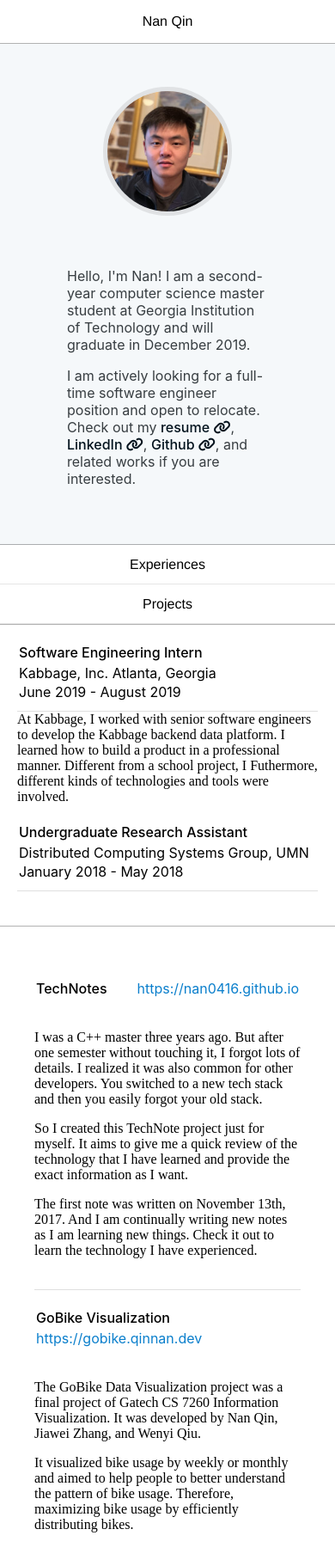
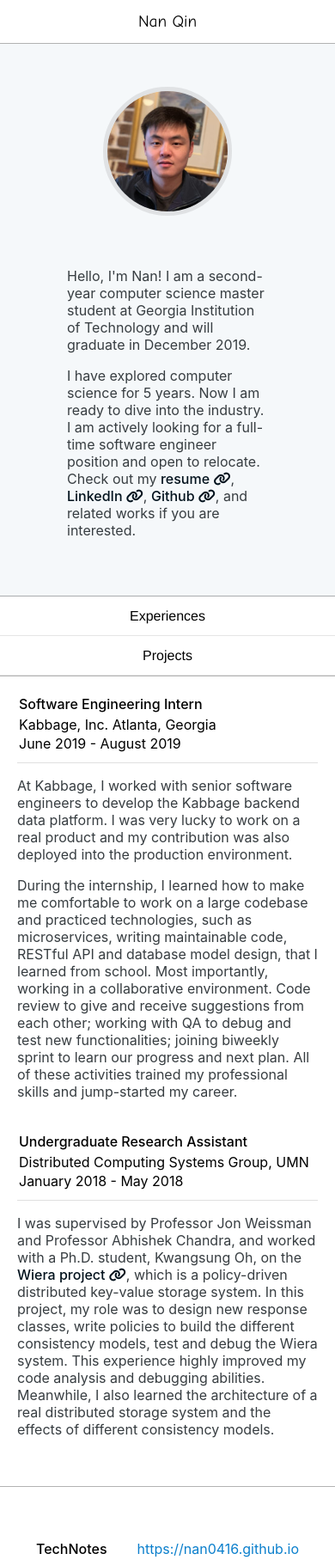
Before and after one commit to Nan0416/profile, a plain HTML site: page index.html in a window 390 px wide. Shown: the top 1822 px of the page at 86% size. Drawn offline with Linux system fonts and the light colour scheme.

Commit message:
finish up

```diff
--- a/assets/style.css
+++ b/assets/style.css
@@ -42,7 +42,11 @@ a, a:hover, a:focus, a:active {
     line-height: 50px;
     font-size: 1em;
     font-weight: 450;
-    font-family: Montserrat,helvetica neue,Helvetica,Arial,sans-serif !important;
+    font-family: Montserrat,helvetica neue,Helvetica,Arial,sans-serif;
+}
+#nav-name-text{
+    font-family: Montserrat,helvetica neue,Helvetica,Arial,sans-serif;
+    font-size: 1em;
 }
 .nav-clickable:hover{
     cursor: pointer;
@@ -91,7 +95,7 @@ a, a:hover, a:focus, a:active {
     font-size: 2.3em;
     font-weight: bold;
     color: #3a4145;
-    font-family: helvetica neue,Helvetica,sans-serif !important;
+    font-family: "Comic Sans MS",helvetica neue,Helvetica,sans-serif !important;
 }
 .profile-content{
     display: block;
@@ -164,6 +168,10 @@ a, a:hover, a:focus, a:active {
 .experience-head-left .experience-head-text{
     font-weight: 500;
 }
+.experience-body-text{
+    color:#373d41;
+
+}
 #project-section{
     padding: 40px;
     box-sizing: border-box;
@@ -202,7 +210,7 @@ a, a:hover, a:focus, a:active {
     justify-content: space-around;
 }
 .project-body-text{
-    font-family: merriweather,serif !important;
+    color:#373d41;
 }
 .project-image{
     width: 300px;
@@ -262,5 +270,8 @@ a, a:hover, a:focus, a:active {
     .experience-head-right{
         text-align: left;
     }
-
+    #nav-name-text{
+        font-family: "Comic Sans MS";
+        font-size: 1.2em;
+    }
 }
--- a/index.html
+++ b/index.html
@@ -11,7 +11,7 @@
 <body>
     <div class="section" id="nav-section">
         <div class="nav-content" id="nav-content-left">
-            <span class="nav-text desktop-nav-text">Nan Qin</span>
+            <span class="nav-text desktop-nav-text" id="nav-name-text">Nan Qin</span>
         </div>
         <div class="nav-content" id="nav-content-right">
             <a class="nav-text desktop-nav-text nav-clickable" href="#experience-section">Experiences</a>
@@ -25,7 +25,7 @@
         </div>
         <div class="head-content" id="head-content-right">
             <p class="head-intro-text default-text">Hello, I'm Nan! I am a second-year computer science master student at Georgia Institution of Technology and will graduate in December 2019.</p>
-            <p class="head-intro-text default-text">I am actively looking for a full-time software engineer position and open to relocate. Check out my <a class="head-intro-link" href="./docs/resume.pdf">resume <i class="fas fa-link"></i></a>,
+            <p class="head-intro-text default-text">I have explored computer science for 5 years. Now I am ready to dive into the industry. I am actively looking for a full-time software engineer position and open to relocate. Check out my <a class="head-intro-link" href="./docs/resume.pdf">resume <i class="fas fa-link"></i></a>,
                 <a class="head-intro-link" href="https://www.linkedin.com/in/nan-qin-0416/">LinkedIn <i class="fas fa-link"></i></a>,
                 <a class="head-intro-link" href="https://github.com/Nan0416">Github <i class="fas fa-link"></i></a>, and related works if you are interested.</p>
         </div>
@@ -46,8 +46,14 @@
                 </div>
             </div>
             <div class="experience-body">
-                At Kabbage, I worked with senior software engineers to develop the Kabbage backend data platform.
-                I learned how to build a product in a professional manner. Different from a school project, I Futhermore, different kinds of technologies and tools were involved.
+                <p class="default-text experience-body-text">
+                    At Kabbage, I worked with senior software engineers to develop the Kabbage backend data platform. I was very lucky to work on a real product and my contribution was also deployed into the production environment.
+                </p>
+                <p class="default-text experience-body-text">
+                    During the internship, I learned how to make me comfortable to work on a large codebase and practiced technologies, such as microservices, writing maintainable code, RESTful API and database model design, that I learned from school.
+                    Most importantly, working in a collaborative environment. Code review to give and receive suggestions from each other; working with QA to debug and test new functionalities; joining biweekly sprint to learn our progress and next plan.
+                    All of these activities trained my professional skills and jump-started my career.
+                </p>
             </div>
         </div>
         <div class="experience-content">
@@ -60,7 +66,13 @@
                     <p class="experience-head-text default-text">January 2018 - May 2018</p>
                 </div>
             </div>
-            <div class="experience-body"></div>
+            <div class="experience-body">
+                <p class="default-text experience-body-text">
+                    I was supervised by Professor Jon Weissman and Professor Abhishek Chandra, and worked with a Ph.D. student, Kwangsung Oh, on the <a class="head-intro-link" href="http://dcsg.cs.umn.edu/Projects/Wiera/">Wiera project <i class="fas fa-link"></i></a>,
+                    which is a policy-driven distributed key-value storage system. In this project, my role was to design new response classes, write policies to build the different consistency models, test and debug the Wiera system. This experience highly improved my
+                    code analysis and debugging abilities. Meanwhile, I also learned the architecture of a real distributed storage system and the effects of different consistency models.
+                </p>
+            </div>
         </div>
     </div>
     <div class="section" id="project-section">
```
